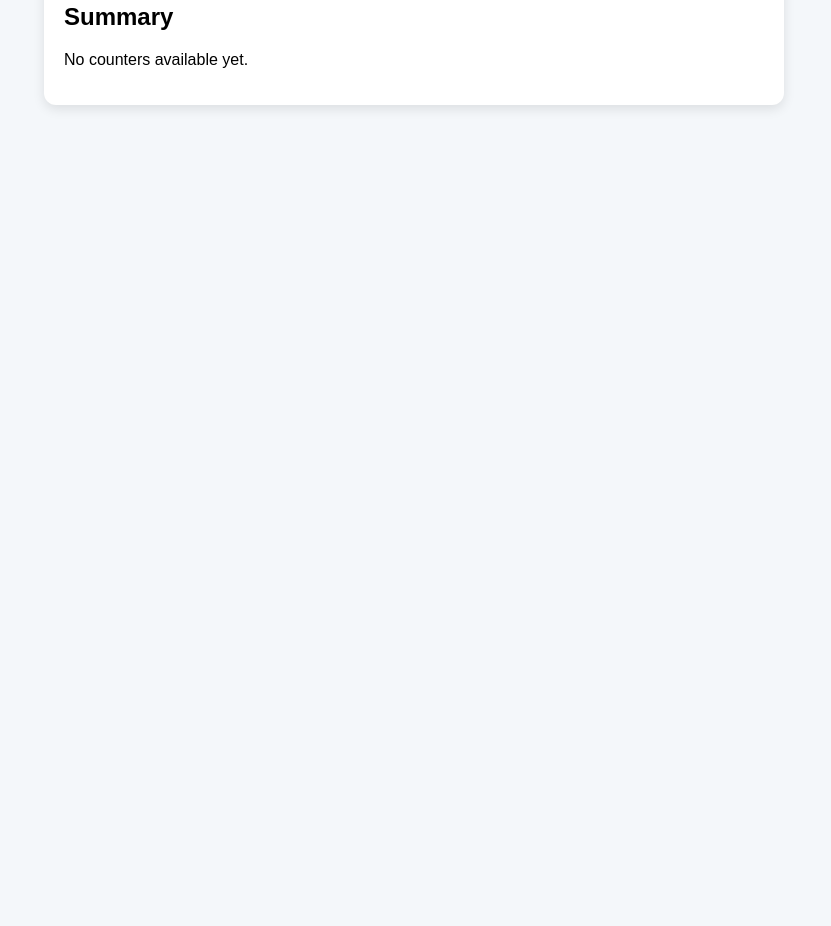
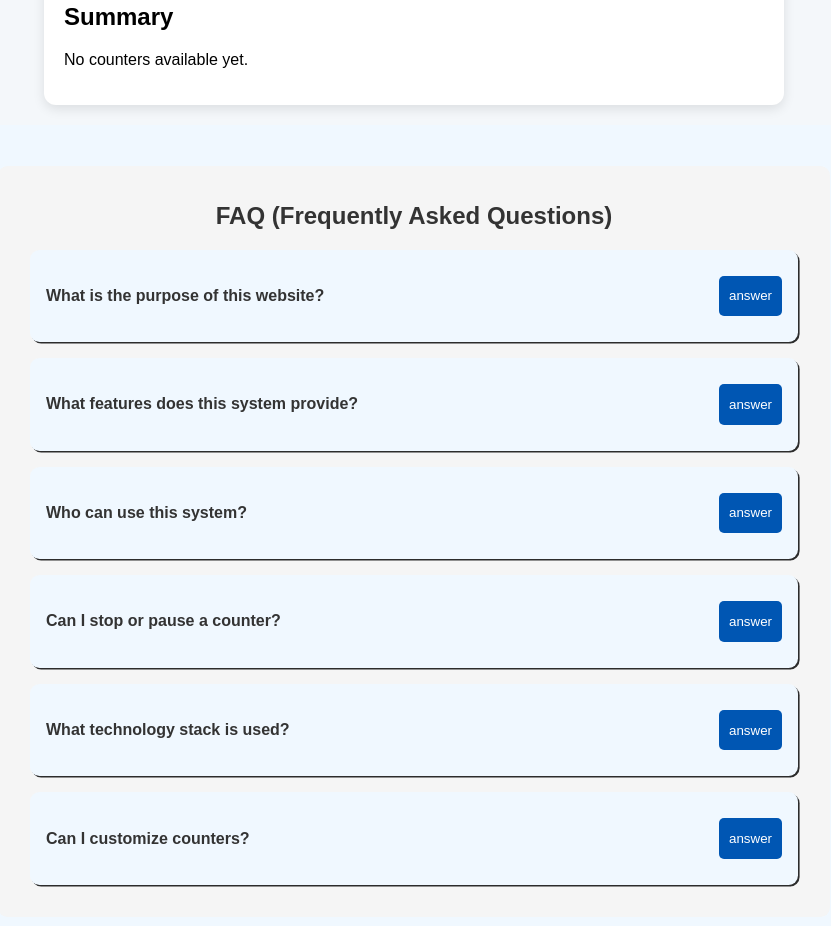
Before and after one commit to Nuhid1/Counter-Management-App, a React (Create React App) app: page / in a window 1280 px wide. Shown: the part 540-1466 px from the top of the page, without its empty margins (226-1057 px from the left). Before the commit the page ends 800 px from the top, so only its background shows below. Built offline with nearby package versions, Linux system fonts and the light colour scheme.

Commit message:
Added FAQ section and improved counter features

```diff
--- a/package.json
+++ b/package.json
@@ -36,5 +36,8 @@
       "last 1 firefox version",
       "last 1 safari version"
     ]
+  },
+  "devDependencies": {
+    "gh-pages": "^6.3.0"
   }
 }
--- a/src/lineSystem/App.js
+++ b/src/lineSystem/App.js
@@ -5,6 +5,7 @@ import InputCounter from "./components/input counter/InputCounter";
 import TokenGenerate from "./components/token generate/TokenGenerate";
 import CounterGenerate from "./components/Counter/CounterGenerate";
 import Summary from "./components/summary/Summary";
+import Faqs from "./components/FAQ/Faqs";
 
 function App() {
 
@@ -91,6 +92,7 @@ function App() {
   }
 
   return (
+
     <div className="App">
       <header>
         <h1> Counter Management System</h1>
@@ -112,8 +114,13 @@ function App() {
         <Summary summary={summary} />
       </div>
 
+      <div>
+        <Faqs />
+      </div>
+
     </div>
-  );
+   );
+
 }
 
 export default App;
--- /dev/null
+++ b/src/lineSystem/components/FAQ/Faq.js
@@ -0,0 +1,17 @@
+import React, { useState } from 'react'
+import style from './faq.module.css'
+
+const Faq = ({id,question,answer}) => {
+  const [toggle, setToggle]= useState (false);
+  return (
+    <article className={style.faq}>
+      <div>
+        <h4>{question}</h4>
+        <button onClick={()=>setToggle(!toggle)}>answer</button>
+      </div>
+      {toggle===true && <p>{answer}</p>}
+    </article>
+  )
+}
+
+export default Faq;
--- /dev/null
+++ b/src/lineSystem/components/FAQ/FaqData.js
@@ -0,0 +1,36 @@
+export const faqData = [
+  {
+    id: 1,
+    question: "What is the purpose of this website?",
+    answer: "The Counter Management System is a web application built with React that helps manage multiple service counters. It allows users to generate, track, and serve tokens in real-time, making customer service queues more efficient."
+  },
+  {
+    id: 2,
+    question: "What features does this system provide?",
+    answer: ["Add and manage multiple counters || ",
+            "Generate and track tokens || ",
+            "Serve or stop tokens for counters || ",
+            "Delete counters if needed || ",
+            "View a real-time summary of all counters || "]
+  },
+  {
+    id:3,
+    question: "Who can use this system?",
+    answer: "This system is designed for businesses, service centers, and organizations that need to manage queues — such as banks, hospitals, ticket counters, or customer service desks etc."
+  },
+  {
+    id: 4,
+    question: "Can I stop or pause a counter?",
+    answer: "Yes. Counters can be stopped at any time. When stopped, they won’t generate or call new tokens until resumed."
+  },
+  {
+    id: 5,
+    question: "What technology stack is used?",
+    answer: "React.js (Frontend)|| CSS (Styling) || JavaScript (Logic) || Netlify (Deployment)"
+  },
+  {
+    id:6,
+    question: "Can I customize counters?",
+    answer: "Yes. Users can add counters with custom names and manage them as needed."
+  }
+];
--- /dev/null
+++ b/src/lineSystem/components/FAQ/Faqs.js
@@ -0,0 +1,18 @@
+import React from 'react'
+import { faqData } from './FaqData'
+import { useState } from 'react'
+import Faq from './Faq';
+import style from './faq.module.css'
+
+const Faqs = () => {
+  const [faq,setFaq] = useState (faqData);
+  return (
+  <main className={style.container} >
+    <section className={style.faqs} >
+      <h1>FAQ (Frequently Asked Questions) </h1>
+      {faq.map(faq=> <Faq key={faq.id} {...faq} />)}
+    </section>
+  </main>
+)}
+
+export default Faqs
--- /dev/null
+++ b/src/lineSystem/components/FAQ/faq.module.css
@@ -0,0 +1,34 @@
+.container {
+    min-height: 100vh;
+    display: flex;
+    justify-content: center;
+    align-items: center;
+    background-color: #F0F8FF;
+    padding: 1rem;
+}
+
+.faqs {
+    width: 50rem;
+    max-width: 100%;
+    background-color: whitesmoke;
+    border-radius: 0.6rem;
+    padding: 1rem;
+    color: #333;
+}
+
+h1{
+    text-align: center;
+}
+
+.faq {
+    margin: 1rem;
+    background-color: aliceblue;
+    padding: 1rem;
+    border-radius: 0.6rem;
+    box-shadow: 0.1rem 0.1rem #2c2c2c;
+}
+
+.faq div {
+    display: flex;
+    justify-content: space-between;
+}
```
Also changed, not shown: 1 other file (tests, documents, lock files or other folders).
